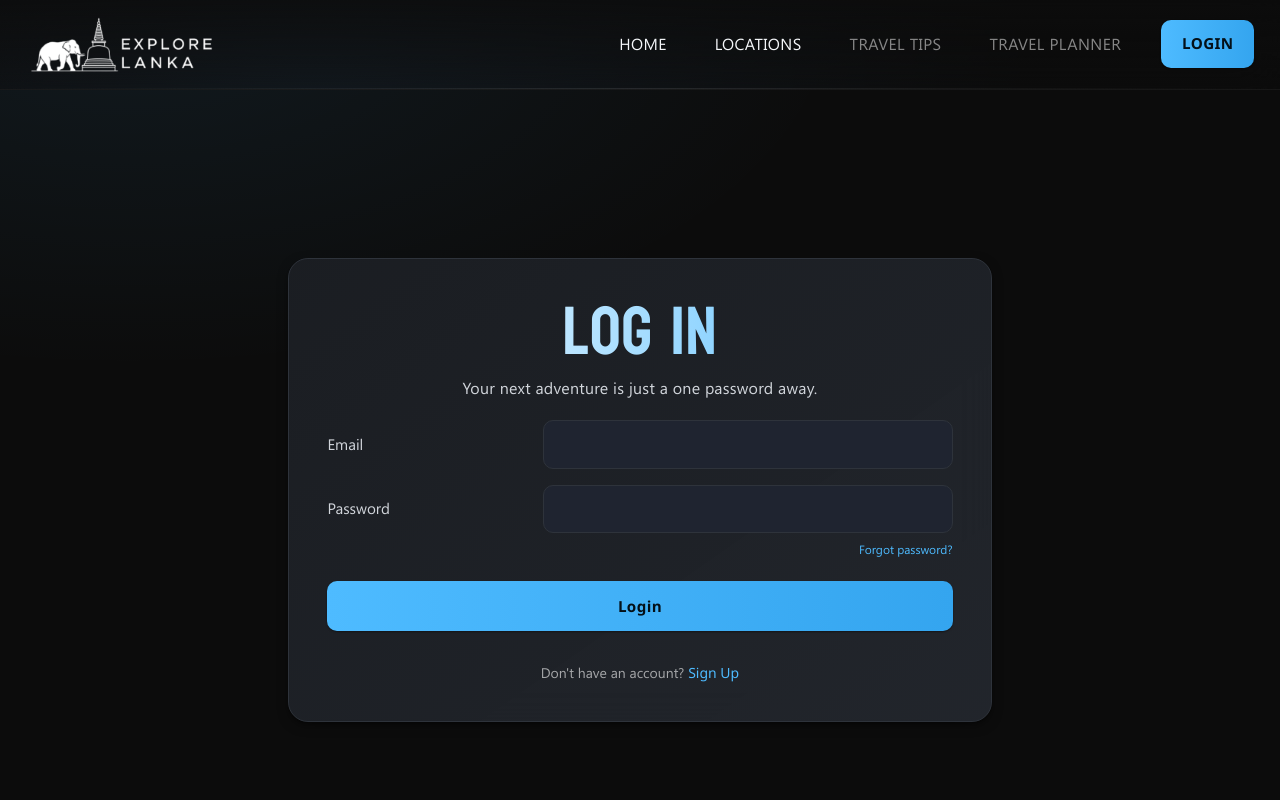
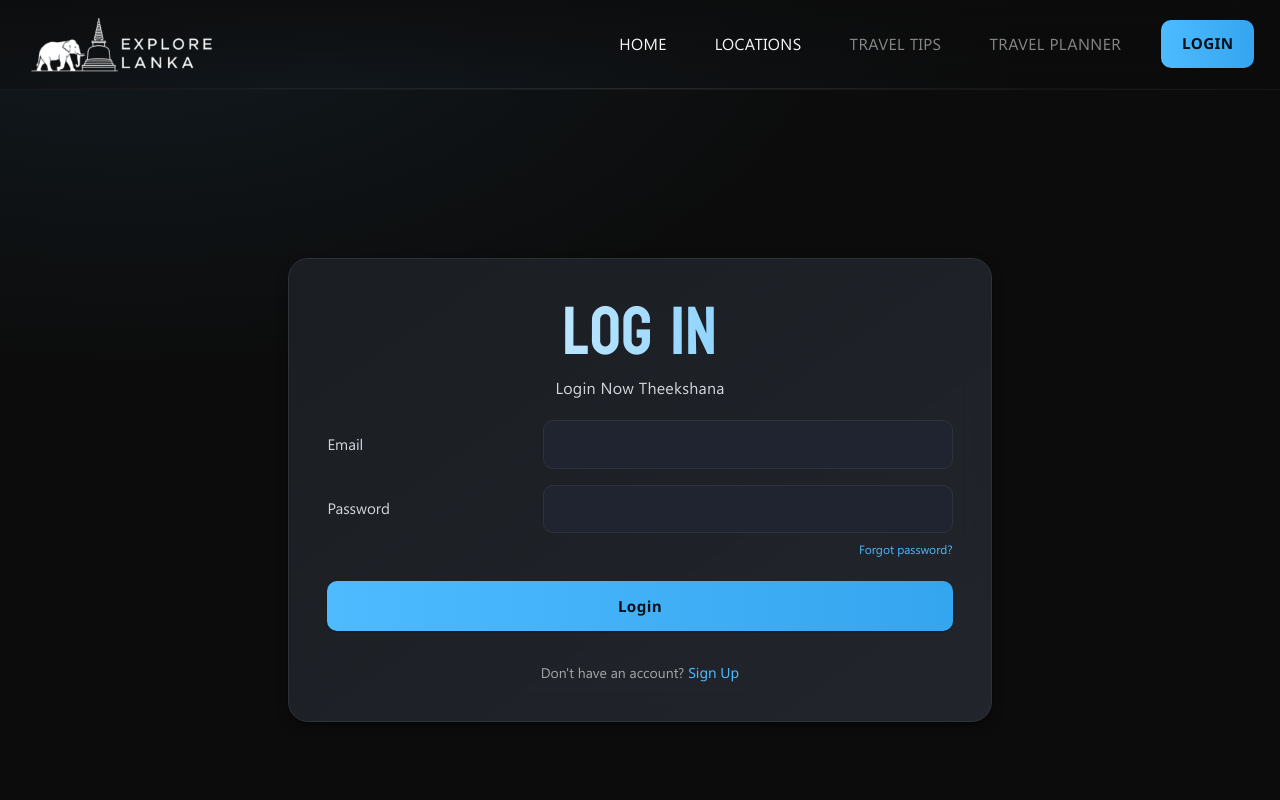
Before and after one commit to Theek237/explore-lanka-tourism-website, a React (Vite) app in the folder frontend/: page /login in a window 1280 px wide. Shown: the top 800 px of the page. Built offline with nearby package versions, Linux system fonts and the light colour scheme; no server answers.

Commit message:
Update login page subtitle to enhance user engagement

```diff
--- a/frontend/src/pages/Login.jsx
+++ b/frontend/src/pages/Login.jsx
@@ -36,7 +36,7 @@ function Login() {
           <div className="form-header">
             <h1 className="heading-xl font-koulen mb-2 heading-gradient">Log In</h1>
             <p className="subtext text-white/70 max-w-md mx-auto">
-              Your next adventure is just a one password away.
+              Login Now Theekshana
             </p>
           </div>
           {(error || submitError) && (
```
